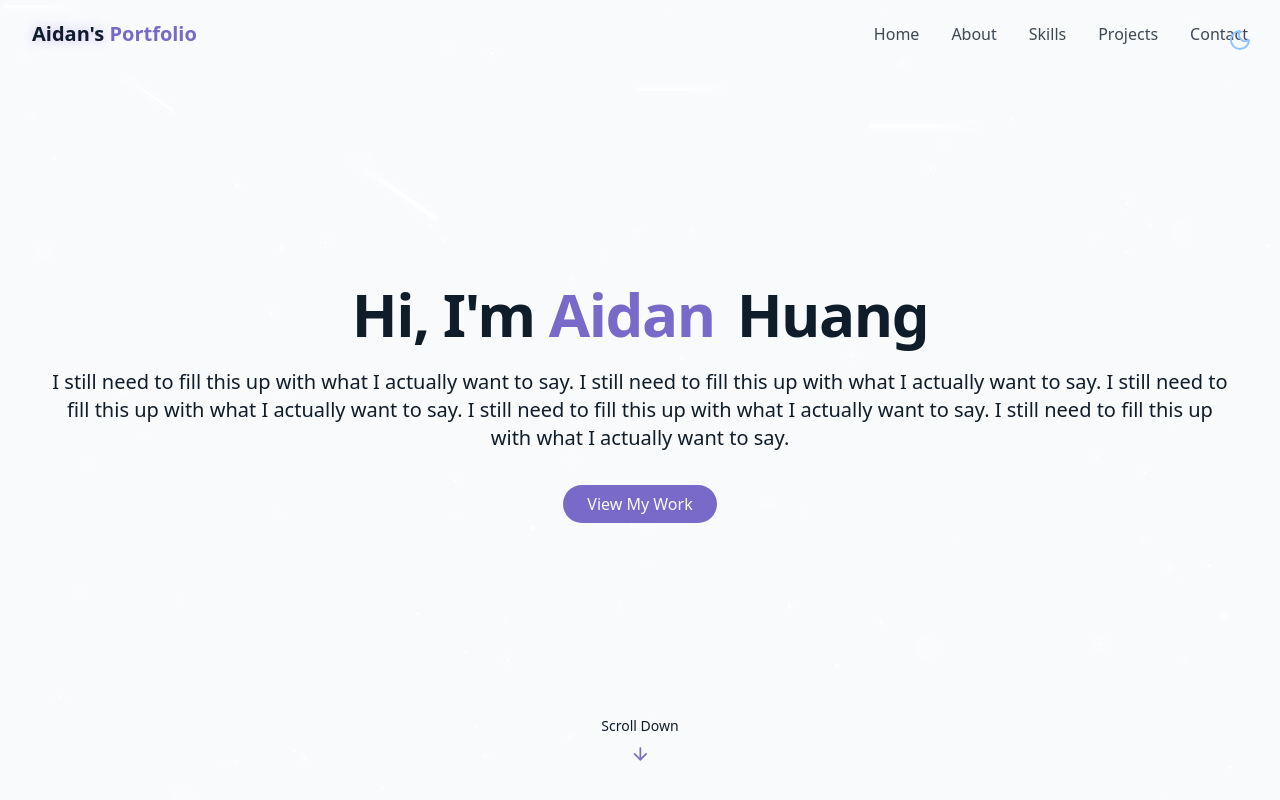
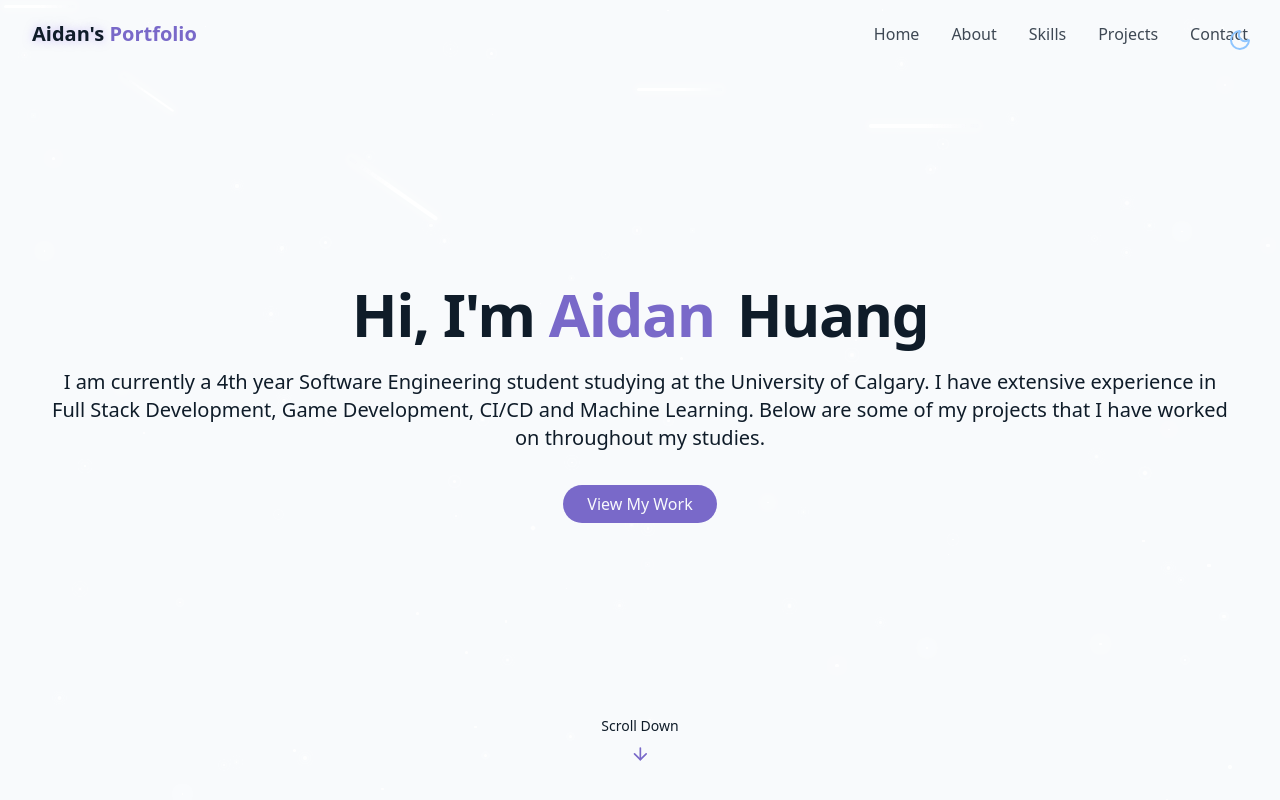
Before and after one commit to aidankid1/My-Portfolio, a React (Vite) app: page / in a window 1280 px wide. Shown: the top 800 px of the page. Built offline with nearby package versions, Linux system fonts and the light colour scheme.

Commit message:
Filled My Hero Section with some information about myself

```diff
--- a/src/components/HeroSection.tsx
+++ b/src/components/HeroSection.tsx
@@ -21,11 +21,10 @@ export const HeroSection = () => {
 					</h1>
 
 					<p className="text-lg md:text-xl text-muted-foreground max-2-2xl mx-auto opacity-0 animate-fade-in-delay-4">
-						I still need to fill this up with what I actually want to say. I
-						still need to fill this up with what I actually want to say. I still
-						need to fill this up with what I actually want to say. I still need
-						to fill this up with what I actually want to say. I still need
-						to fill this up with what I actually want to say.
+						I am currently a 4th year Software Engineering student studying at
+						the University of Calgary. I have extensive experience in Full Stack
+						Development, Game Development, CI/CD and Machine Learning. Below are
+						some of my projects that I have worked on throughout my studies.
 					</p>
 
 					<div className="pt-4 opacity-0 animate-fade-in-delay-4">
```
